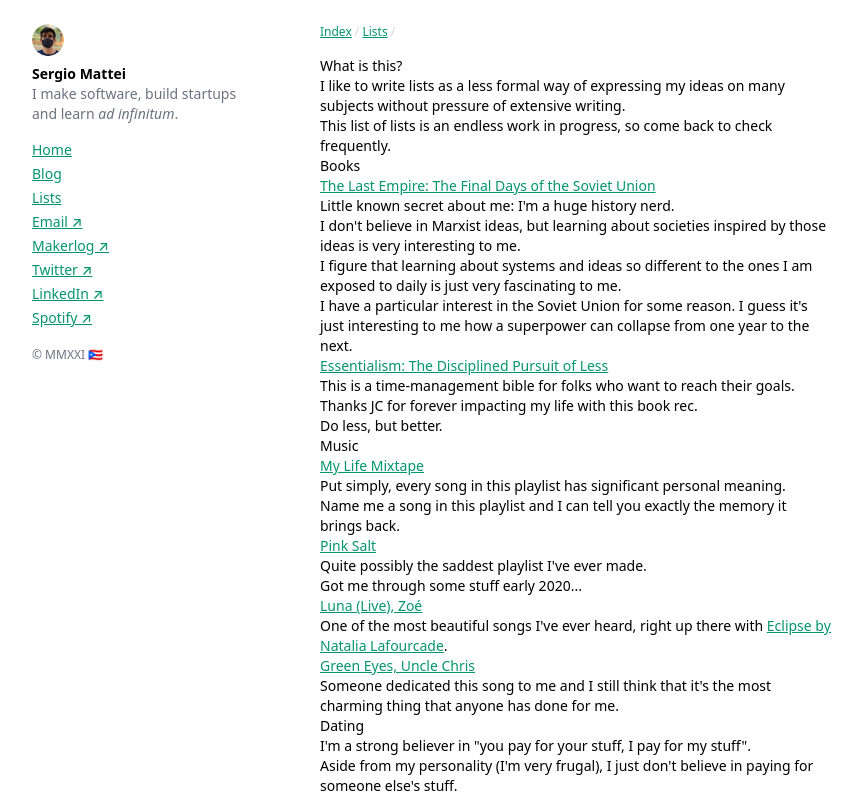
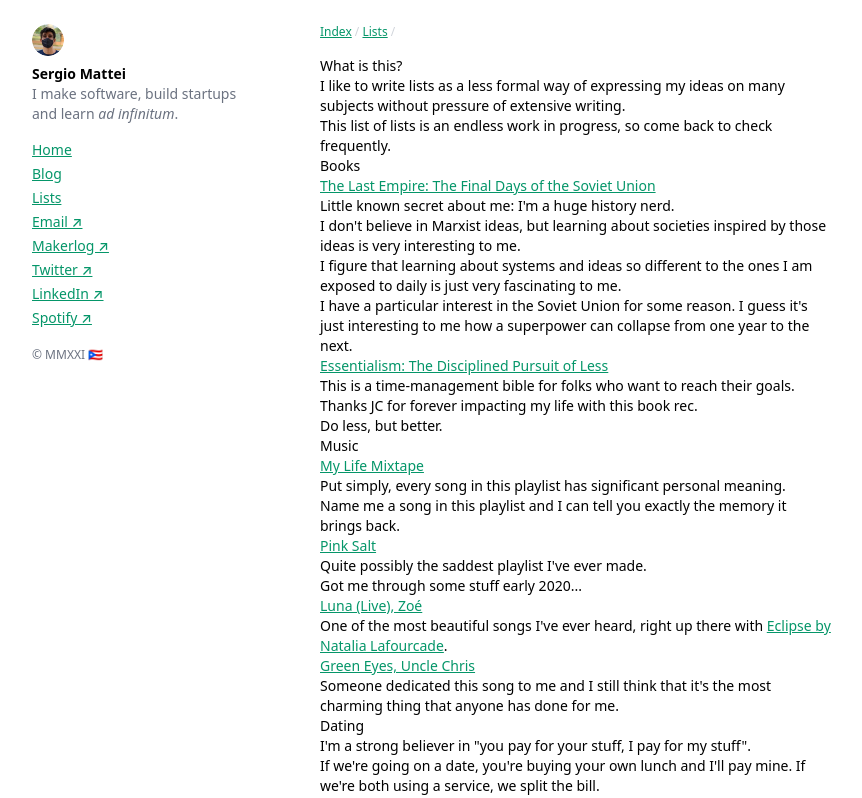
Before and after one commit to matteing/home, a Next.js app: page /lists in a window 1280 px wide. Shown: the top 798 px of the page, without its empty margins (0-862 px from the left). Built offline with nearby package versions, Linux system fonts and the light colour scheme; no server answers; what @tailwindcss/typography, tailwindcss-font-inter would draw is missing.

Commit message:
Update lists.mdx

```diff
--- a/pages/lists.mdx
+++ b/pages/lists.mdx
@@ -37,7 +37,7 @@ This list of lists is an endless work in progress, so come back to check frequen
 ### Dating
 
 - I'm a strong believer in "you pay for your stuff, I pay for my stuff".
-  - Aside from my personality (I'm very frugal), I just don't believe in paying for someone else's stuff.
+  - If we're going on a date, you're buying your own lunch and I'll pay mine. If we're both using a service, we split the bill.
   - Every once in a while, I'll buy my partner stuff or pay for a lunch though: it doesn't mean "be a bad partner".
   - I believe in a strong relationship, both folks should be financially independent.
 
```
